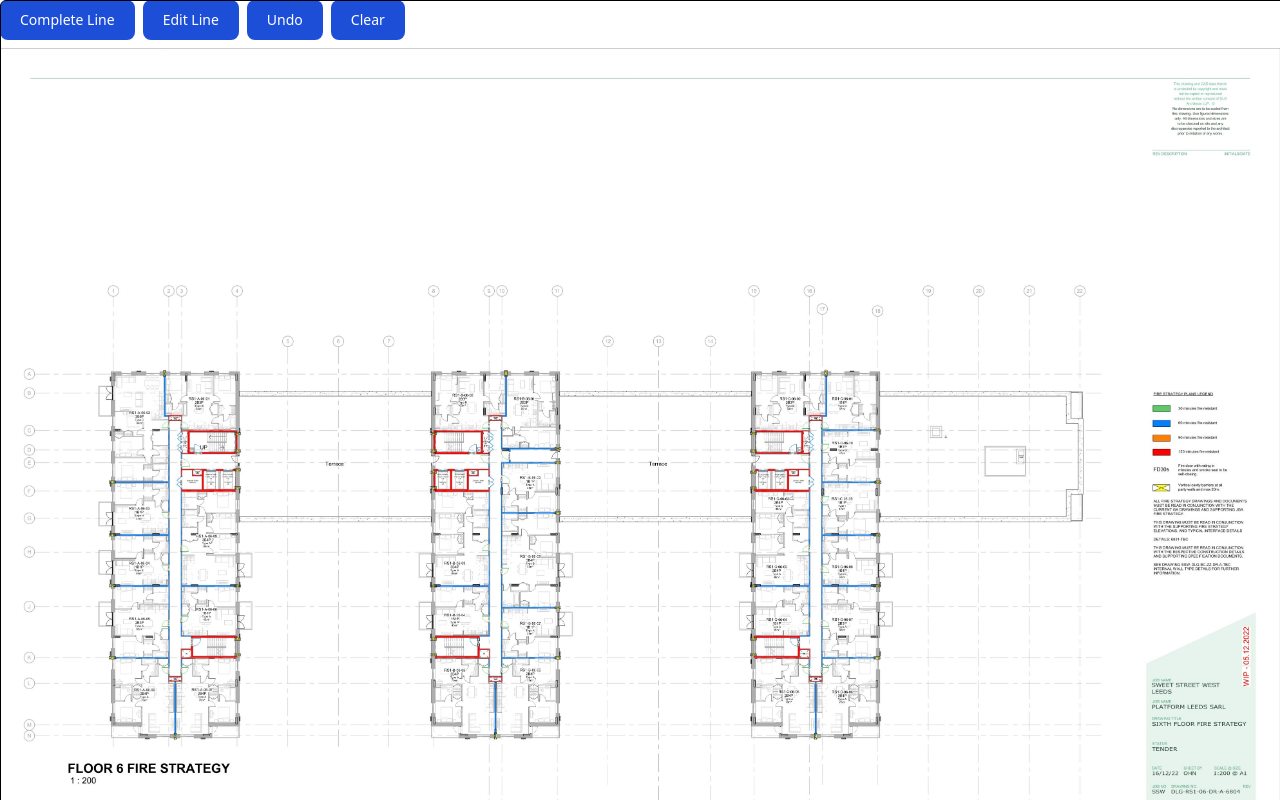
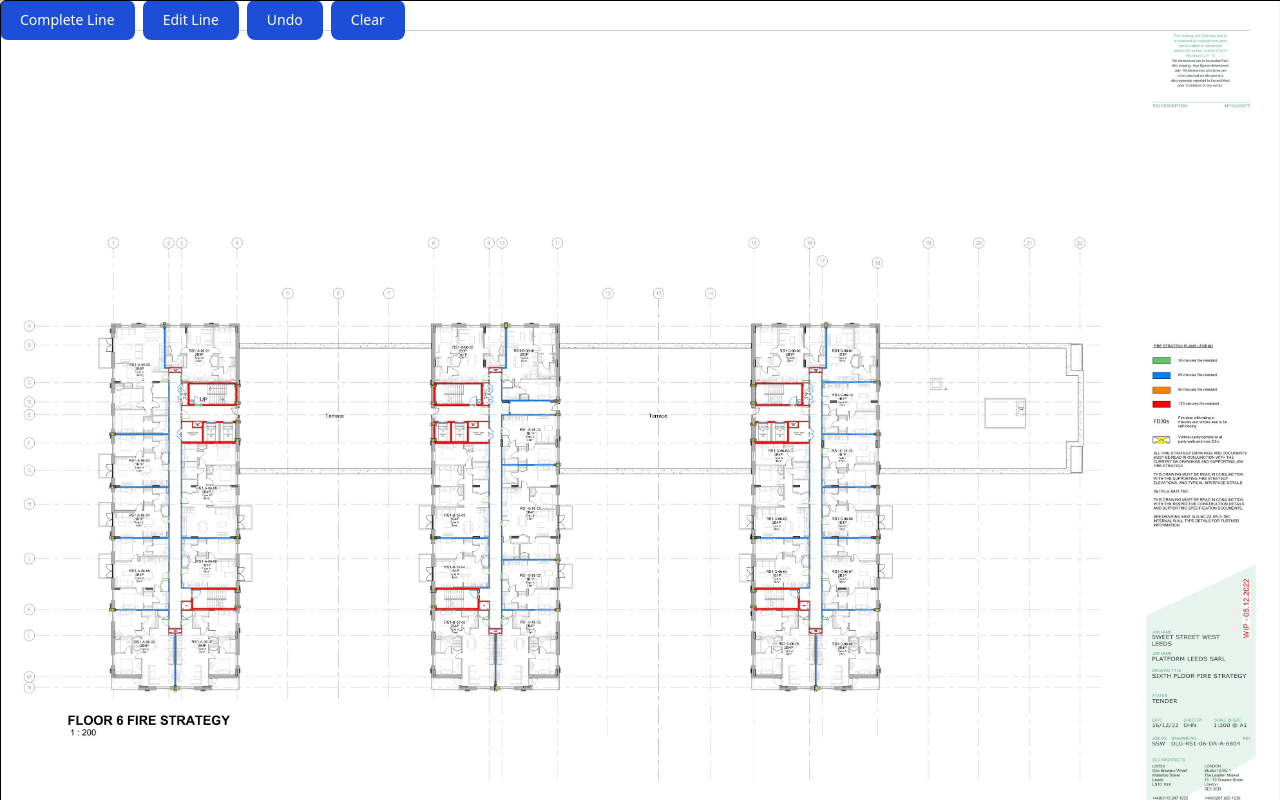
Before and after one commit to Ianshaw93/cityScaper, a Next.js app: page / in a window 1280 px wide. Shown: the top 800 px of the page. Built offline with nearby package versions, Linux system fonts and the light colour scheme.

Commit message:
minor change

```diff
--- a/pages/index.jsx
+++ b/pages/index.jsx
@@ -388,7 +388,7 @@ function Home() {
 
       // return (
         <>
-          <div className='relative z-11'>
+          <div className='absolute z-11'>
 
             {buttons}
           </div>
@@ -411,7 +411,7 @@ function Home() {
               src={fullPlanImage}
               alt="Plan image"
               width={canvasWidth}
-              className= 'z-0'
+              className= 'z-0 pointer-events-none'
               // fill
               // sizes="100vw"
               // style={{
```
